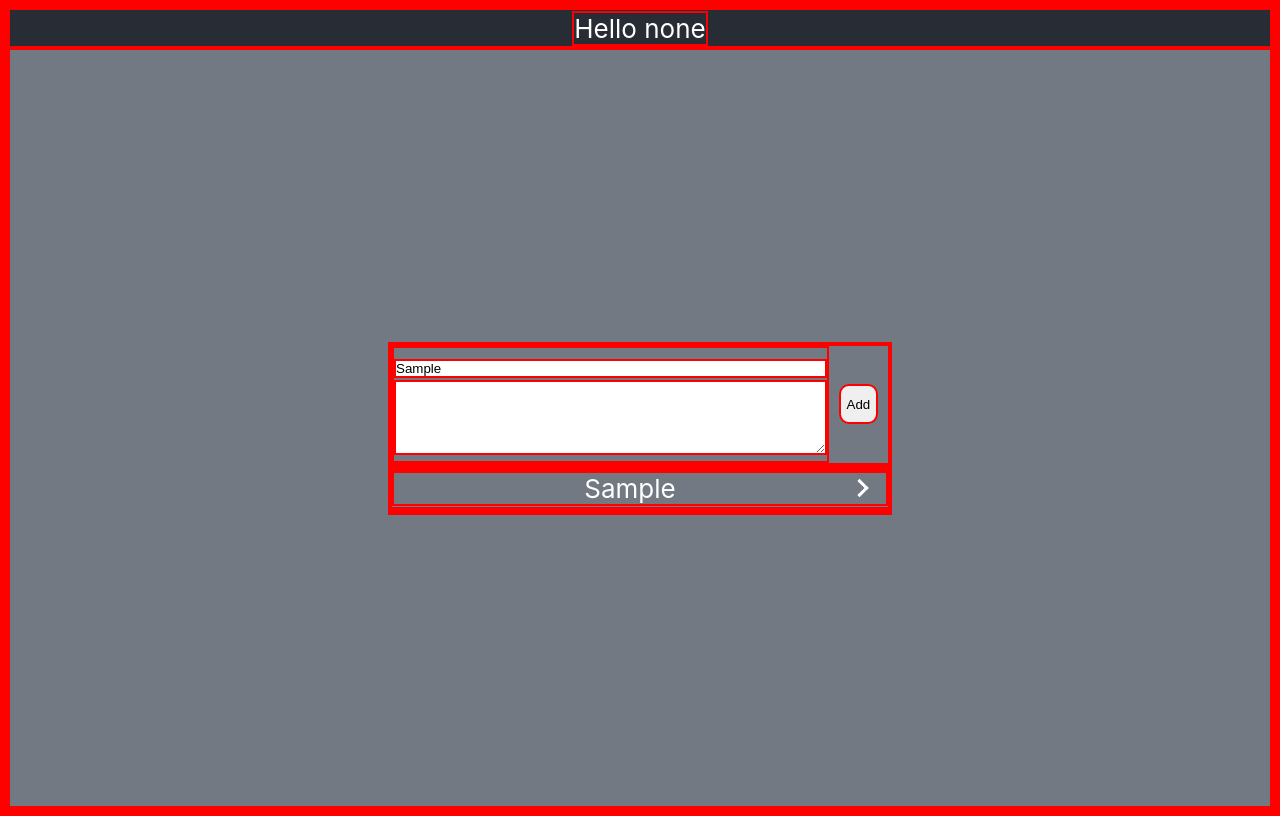
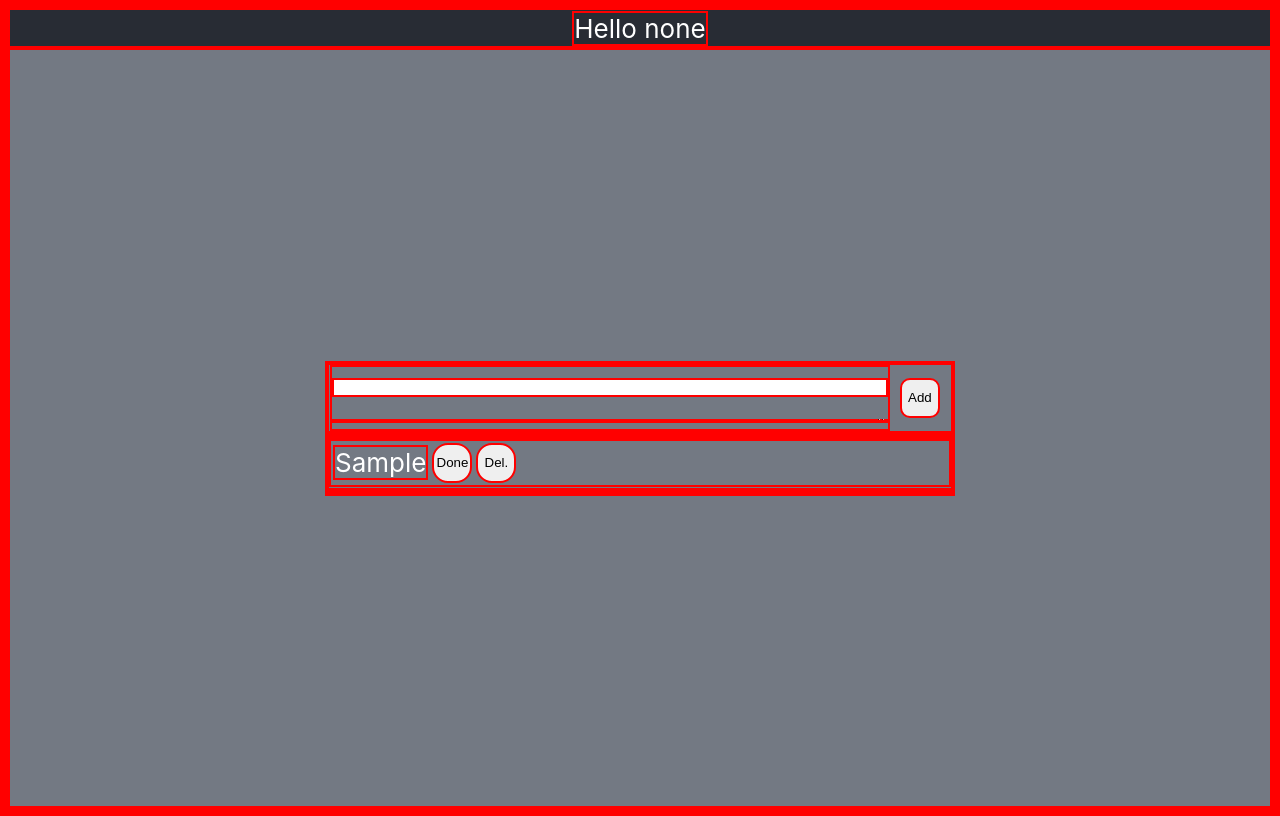
Before and after one commit to moienheydari/mytodolist, a React (Create React App) app: page / in a window 1280 px wide. Both pictures are taken after typing "Sample", "Sample" into the empty fields and a click on the button "Add". Built offline with nearby package versions, Linux system fonts and the light colour scheme.

Commit message:
data saves, some buttons added

```diff
--- a/src/App.css
+++ b/src/App.css
@@ -30,85 +30,3 @@
   font-size: calc(10px + 2vmin);
   color: white;
 }
-
-
-.input-cont, .list-cont {
-  flex-direction: column;
-  align-items: center;
-  justify-content: center;
-  width: 40%;
-  display: flex;
-}
-
-button {
-  height: 40px;
-  width: 40px;
-  margin: 10px;
-  border-radius: 10px;
-}
-
-.input-field {
-  flex-direction: row;
-  align-items: center;
-  justify-content: center;
-  width: 100%;
-  display: flex;
-}
-
-.two-inputs {
-  width: 90%;
-}
-
-.two-inputs * {
-  width: 100%;
-}
-
-.textarea {
-  margin-top: 1px;
-  height: 0px;
-  overflow: hidden;
-  transition: height 300ms ease;
-}
-
-.textarea.show {
-  height: 75px;
-}
-
-.list-field {
-  flex-direction: column;
-  align-items: center;
-  justify-content: center;
-  display: flex;
-  width: 100%;
-}
-
-.task-name {
-  width: 100%;
-  position: relative;
-  padding-right: 20px;
-}
-
-.task-name::after {
-  content: "";
-  position: absolute;
-  top: 50%;
-  right: 20px;
-  transform: translateY(-50%) rotate(45deg); /* Rotate the pseudo-element */
-  width: 10px;
-  height: 10px;
-  border-top: 3px solid #ffffff; /* Adjust the styling of the icon */
-  border-right: 3px solid #ffffff;
-}
-
-
-.subtask-detail {
-  width: 100%;
-  margin-top: 1px;
-  height: 0px;
-  overflow: hidden;
-  transition: height 300ms ease;
-}
-
-.subtask-detail.show {
-  height: 100px;
-}
--- a/src/App.js
+++ b/src/App.js
@@ -2,13 +2,14 @@ import React, { useEffect, useState } from 'react';
 import './App.css';
 import InputContainer from './components/inputContainer';
 import ListContainer from './components/listContainer';
-import { data } from './data/data';
+import data from './data/data';
 
 function App() {
   const [update, setUpdate] = useState(false);
   function toUpdate () {setUpdate(true)};
 
   useEffect(()=>{
+    localStorage.setItem('myData', JSON.stringify(data));
     setUpdate(false);
   }, [update]);
 
--- a/src/components/inputContainer.js
+++ b/src/components/inputContainer.js
@@ -1,5 +1,6 @@
 import React from 'react';
 import InputField from './inputField';
+import '../css/inputCont.css'
 
 export default function InputContainer ({handleUpdate}) {
     return (
--- a/src/components/inputField.js
+++ b/src/components/inputField.js
@@ -1,5 +1,6 @@
 import React from 'react';
-import { data } from '../data/data';
+import data from '../data/data';
+import '../css/inputCont.css'
 
 export default function InputField ({handleUpdate}) {
     const [task, setTask] = React.useState('');
@@ -9,14 +10,16 @@ export default function InputField ({handleUpdate}) {
     React.useEffect(() => {
         setWritten((task !== ""));
         setSubTask((prev) => {setSubTask(written? prev : '')});
-    }, [task]);
+    }, [task, written]);
 
     function handleClick() {
         data.tasks.push({
             task : task,
             subTask : subtask,
-            id : Date.now()
+            id : Date.now(),
+            done : false
         });
+        setTask('');
         handleUpdate();
     }
 
@@ -35,7 +38,7 @@ export default function InputField ({handleUpdate}) {
                     onChange={({target}) => {setSubTask(target.value)}}
                 ></textarea>
             </div>
-            <button onClick={handleClick}>Add</button>
+            <button className='addButt' onClick={handleClick}>Add</button>
         </div>
     )
 
--- a/src/components/listContainer.js
+++ b/src/components/listContainer.js
@@ -1,6 +1,7 @@
 import React from 'react';
 import ListField from './listField';
-import { data } from '../data/data';
+import data from '../data/data';
+import '../css/listCont.css';
 
 export default function ListContainer () {
     return (
@@ -8,7 +9,7 @@ export default function ListContainer () {
             <div className='list-cont'>
                 {
                 data.tasks.map(e => {
-                    return <ListField task={e.task} subtask={e.subTask}/>;
+                    return <ListField task={e.task} subtask={e.subTask} done={e.done}/>;
                 })
                 }
             </div>
--- a/src/components/listField.js
+++ b/src/components/listField.js
@@ -1,14 +1,28 @@
 import React, { useState } from 'react';
+import '../css/listCont.css';
 
-export default function ListField ({task, subtask}) {
+export default function ListField({ task, subtask, done }) {
     const [clicked, setClicked] = useState(false);
+    const [strike, setStrike] = useState(done)
+
+    function handleDoneClick() {
+        setStrike((prev) => { return !prev });
+    }
+
+    function handleTaskClick({ target }) {
+        if (target.className !== 'taskButt') {
+            setClicked((prev) => { return !prev });
+        }
+    }
+
     return (
         <div className='list-field'>
-            <div className='task-name'
-                onClick={()=>{setClicked((prev)=>{return !prev})}}>
-                {task}
+            <div className='task-name' onClick={handleTaskClick}>
+                <span className={strike ? 'strikethrough' : ''}>{task}</span>
+                <button className='taskButt' onClick={handleDoneClick}>Done</button>
+                <button className='taskButt'>Del.</button>
             </div>
-            <div className={`subtask-detail ${clicked? 'show' : 'hide'}`}>
+            <div className={`subtask-detail ${clicked ? 'show' : 'hide'} ${strike ? 'strikethrough' : ''}`}>
                 {subtask}
             </div>
         </div>
--- /dev/null
+++ b/src/css/inputCont.css
@@ -0,0 +1,42 @@
+.input-cont {
+    flex-direction: column;
+    align-items: center;
+    justify-content: center;
+    width: 50%;
+    display: flex;
+}
+
+.addButt {
+    height: 40px;
+    width: 40px;
+    margin: 10px;
+    border-radius: 10px;
+}
+
+
+.input-field {
+    flex-direction: row;
+    align-items: center;
+    justify-content: center;
+    width: 100%;
+    display: flex;
+}
+
+.two-inputs {
+    width: 90%;
+}
+
+.two-inputs * {
+    width: 100%;
+}
+
+.textarea {
+    margin-top: 1px;
+    height: 0px;
+    overflow: hidden;
+    transition: height 250ms ease;
+}
+
+.textarea.show {
+    height: 75px;
+}
--- /dev/null
+++ b/src/css/listCont.css
@@ -0,0 +1,55 @@
+.list-cont {
+    flex-direction: column;
+    align-items: center;
+    justify-content: center;
+    width: 50%;
+    display: flex;
+}
+
+
+.list-field {
+    flex-direction: column;
+    align-items: center;
+    justify-content: center;
+    display: flex;
+    width: 100%;
+}
+
+.task-name {
+    flex-direction: row;
+    align-items: center;
+    display: flex;
+    width: 100%;
+    position: relative;
+}
+
+.task-name * {
+    margin: 2px;
+}
+
+
+
+.subtask-detail {
+    width: 100%;
+    margin-top: 1px;
+    height: 0px;
+    overflow: hidden;
+    transition: height 300ms ease;
+}
+
+.subtask-detail.show {
+    height: 100px;
+}
+
+.strikethrough {
+    text-decoration: line-through;
+}
+
+.taskButt {
+    height: 40px;
+    width: 40px;
+    text-align: center;
+    padding: 1px;
+    border-radius: 40%;
+    position: relative;
+}
--- a/src/data/data.js
+++ b/src/data/data.js
@@ -1,4 +1,7 @@
-export let data = {
+const retData = localStorage.getItem('myData');
+let data = retData ? JSON.parse(retData) : {
     username : 'none',
     tasks : []
-}
+};
+
+export default data;
```
